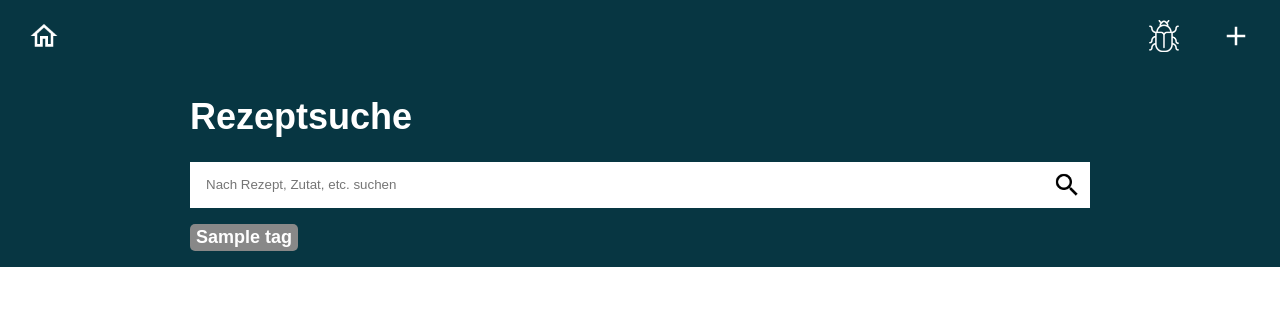
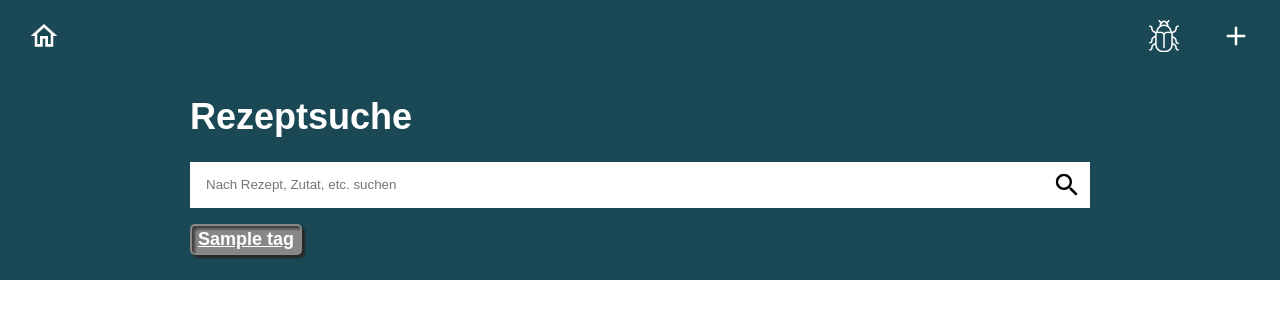
Before and after one commit to piMoll/recipy, a Django app: a page that uses recipes/templates/recipes/search.html in a window 1280 px wide. Shown: the top 319 px of the page. Run offline with Django 3.2, Linux system fonts and the light colour scheme; tables that the repository leaves empty hold one stand-in row (values such as "Sample post").

Commit message:
search: styling for include/exclude tags

```diff
--- a/recipes/static/recipes/style.css
+++ b/recipes/static/recipes/style.css
@@ -36,12 +36,14 @@ body {
   align-items: flex-start; }
 
 .tag {
+  border: 2px solid transparent;
   border-radius: 5px;
   display: inline-block;
-  margin-right: 8px;
+  margin: 0 5px 9px 0;
   padding: 3px 6px;
   font-weight: bold;
-  text-decoration: none; }
+  text-decoration: none;
+  box-shadow: 3px 3px 2px #292929; }
 
 .recipe-times {
   margin: 10px 0 15px 0;
@@ -174,7 +176,7 @@ body {
     margin-right: 1px; }
 
 .page-header {
-  background-color: #073642; }
+  background-color: #1a4854; }
   .page-header, .page-header a {
     color: white; }
 
@@ -254,3 +256,11 @@ body {
   background-size: 30px 30px;
   font-size: 0;
   box-sizing: content-box; }
+
+.include-tag {
+  text-decoration: underline;
+  box-shadow: 3px 3px 2px #292929, inset 3px 3px 3px #292929c2; }
+
+.exclude-tag {
+  text-decoration: line-through;
+  box-shadow: 3px 3px 2px #292929, inset 3px 3px 3px #292929c2; }
--- a/recipes/static/recipes/style.scss
+++ b/recipes/static/recipes/style.scss
@@ -52,12 +52,14 @@ $page-gutter-width: 900px;
     align-items: flex-start;
 }
 .tag {
+    border: 2px solid transparent;
     border-radius: 5px;
     display: inline-block;
-    margin-right: 8px;
+    margin: 0 5px 9px 0;
     padding: 3px 6px;
     font-weight: bold;
     text-decoration: none;
+    box-shadow: 3px 3px 2px #292929;
 }
 
 .recipe-times {
@@ -233,8 +235,9 @@ $recipe-list-desc-lh: 21px;
 
 /////////////// page_header ///////////////
 
-$header-color: #073642;
+$header-color: #1a4854;
 $header-font: white;
+//$header-font: #fdf6e3;
 
 .page-header {
     background-color: $header-color;
@@ -340,3 +343,13 @@ $header-font: white;
     font-size: 0;
     box-sizing: content-box;
 }
+
+.include-tag {
+    text-decoration: underline;
+    box-shadow: 3px 3px 2px #292929, inset 3px 3px 3px #292929c2;
+}
+
+.exclude-tag {
+    text-decoration: line-through;
+    box-shadow: 3px 3px 2px #292929, inset 3px 3px 3px #292929c2;
+}
--- a/recipes/templates/recipes/search.html
+++ b/recipes/templates/recipes/search.html
@@ -25,7 +25,7 @@
         {% for tag, query, state in tag_list %}
             <a style="color:{{ tag.font }};background-color:{{ tag.color }};"
                href="?{{ query }}"
-               class="tag">
+               class="tag {% if state == 'y' %} include-tag {% elif state == 'n' %} exclude-tag {% endif %}">
                 {{ tag.name }}
             </a>
         {% endfor %}
```
